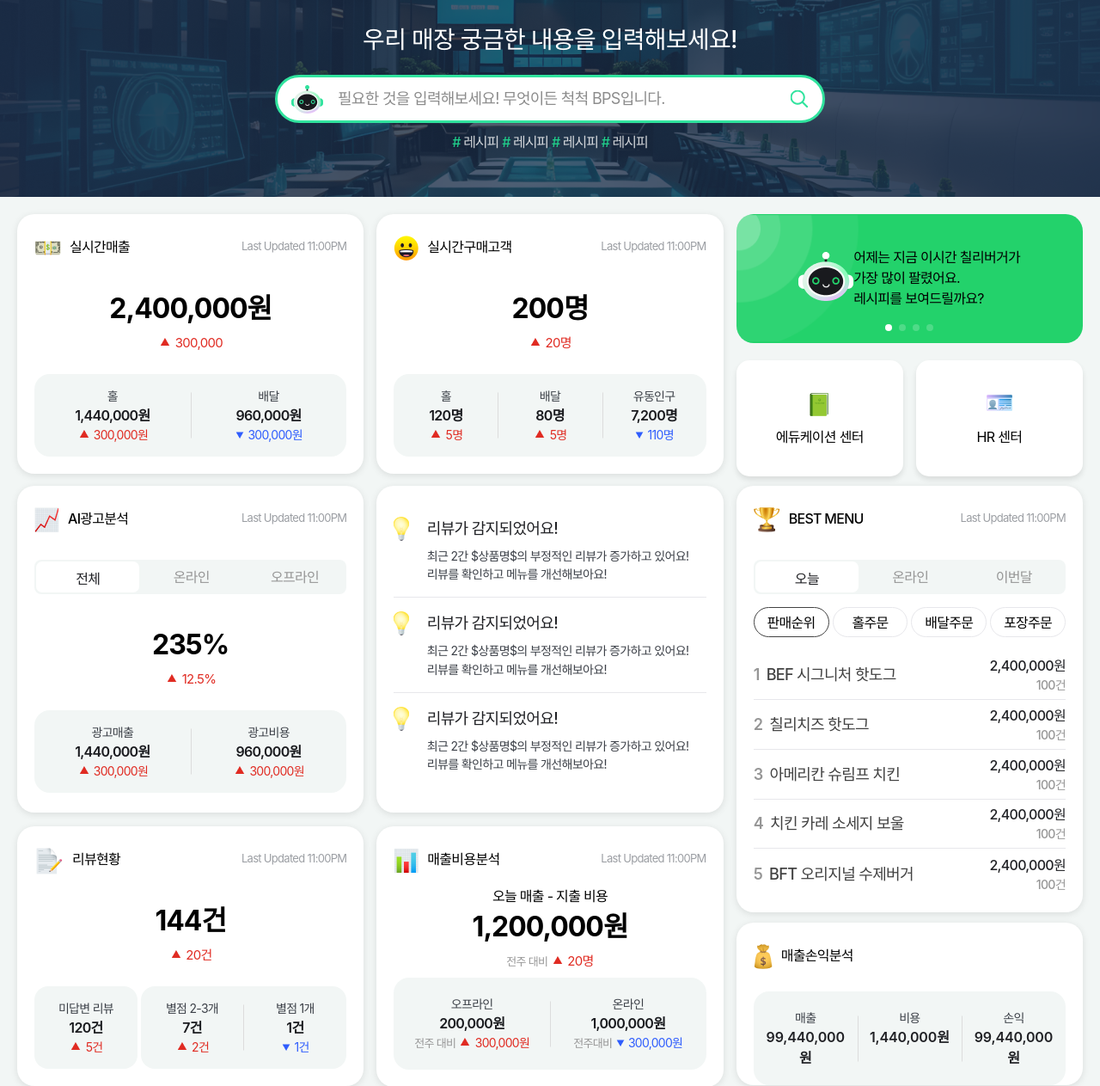
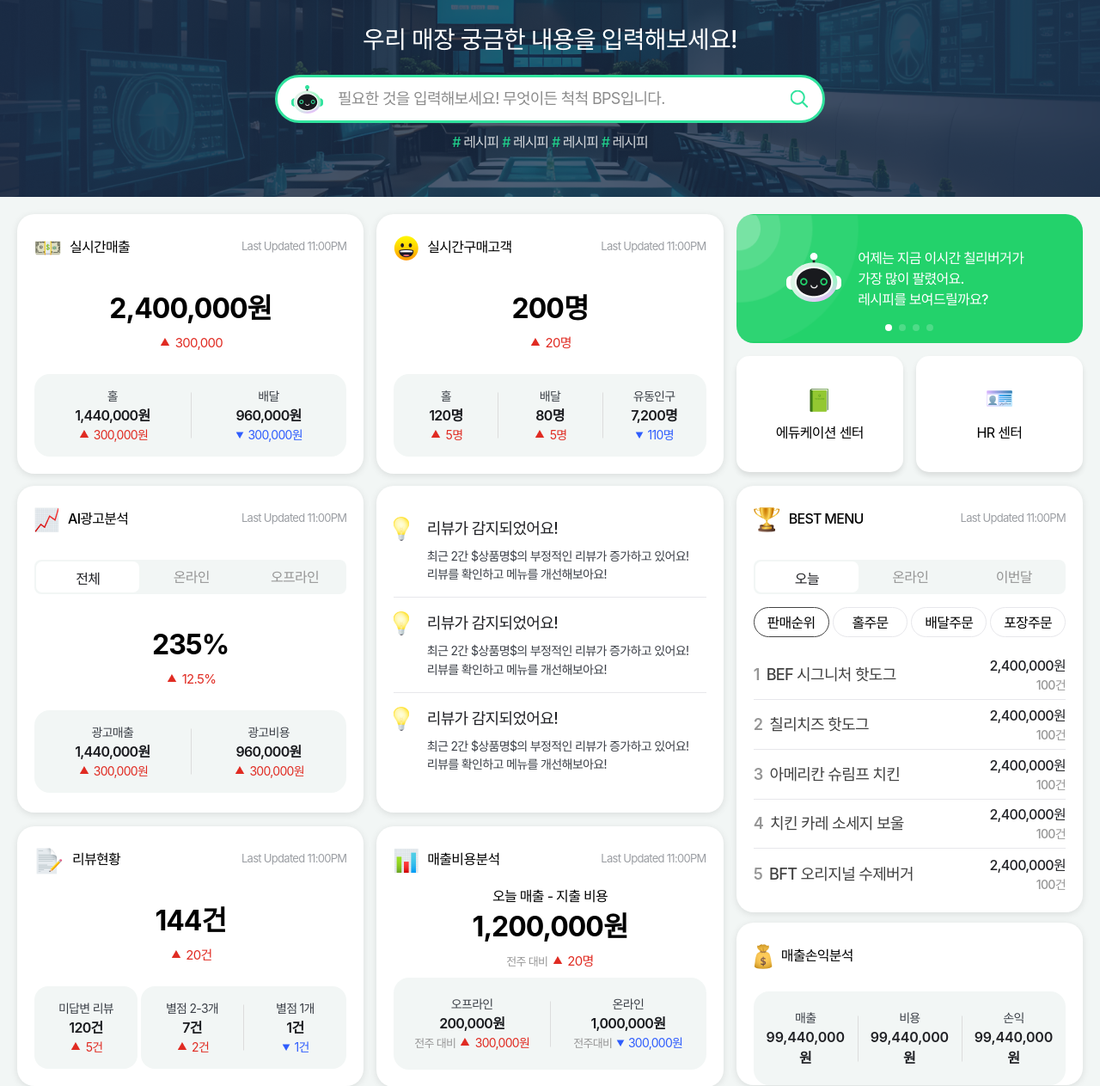
Before and after one commit to HeoSsaM/bps, a plain HTML site: page index.html in a window 1280 px wide. Shown: the part 71-1334 px from the top of the page at 86% size. Drawn offline with nearby package versions, Linux system fonts and the light colour scheme; a web font is replaced by a local one.

Commit message:
layout css 수정

```diff
--- a/css/responsive.css
+++ /dev/null
@@ -1,3 +0,0 @@
-
-
-/*# sourceMappingURL=responsive.css.map */
--- a/css/style.css
+++ b/css/style.css
@@ -345,15 +345,27 @@ body {
     height: 9.38rem;
     overflow: hidden;
     background: url(../img/img_chatbot_banner_bg.png) no-repeat center / cover;
-    margin-bottom: 1.25rem;
 }
 .chatbot_slider .swiper-slide {
-    padding: 2.4rem
+    display: flex;
+    justify-content: center;
+    align-items: center;
 }
 .chatbot_slider .slider_text {
     display: flex;
     justify-content: center;
     align-items: center;
+    width: 85%;
+}
+.chatbot_slider .slider_text .chatbot_icon {
+    width: 30%;
+    text-align: center;
+}
+.chatbot_slider .slider_text .chatbot_text {
+    width: 65%;
+    color: #fff;
+    font-weight: 500;
+    line-height: 1.5;
 }
 .swiper-pagination-bullet {
     background: var(--color-white);
@@ -518,7 +530,7 @@ body {
 .sec_sales_profit .detail_item {
     padding: 20px 12px;
 }
-.sec_sales_profit .detail_item>.item_value {
+.sec_sales_profit .detail_item .item_value {
     color: #202125;
     font-weight: 600;
     letter-spacing: -0.01em;
--- a/css/tablet.css
+++ b/css/tablet.css
@@ -63,6 +63,15 @@ body {
 /* 챗봇 센터 */
 .chatbot_slider .swiper-slide {
     height: 8.125rem;
+    display: flex;
+    justify-content: center;
+    align-items: center
+}
+
+.chatbot_slider .slider_text .chatbot_text {
+    font-size: 18px;
+    font-weight: 600;
+    line-height: 25px;
 }
 .swiper-pagination-bullets.swiper-pagination-horizontal {
     text-align: right;
--- a/index.html
+++ b/index.html
@@ -573,7 +573,7 @@
                         </div>
                         <div class="detail_item">
                             <p class="item_title">비용</p>
-                            <p class="item_value">1,440,000원</p>
+                            <p class="item_value">99,440,000원</p>
                         </div>
                         <div class="detail_item">
                             <p class="item_title">손익</p>
@@ -589,7 +589,7 @@
                         <div class="detail_item">
                             <div>
                                 <p class="item_title">비용</p>
-                                <p class="item_value">1,440,000원</p>
+                                <p class="item_value">99,440,000원</p>
                             </div>
                             <div>
                                 <p class="item_title">손익</p>
```
Also changed, not shown: css/levels.css (deleted, +0 -20 lines), 2 other files.
